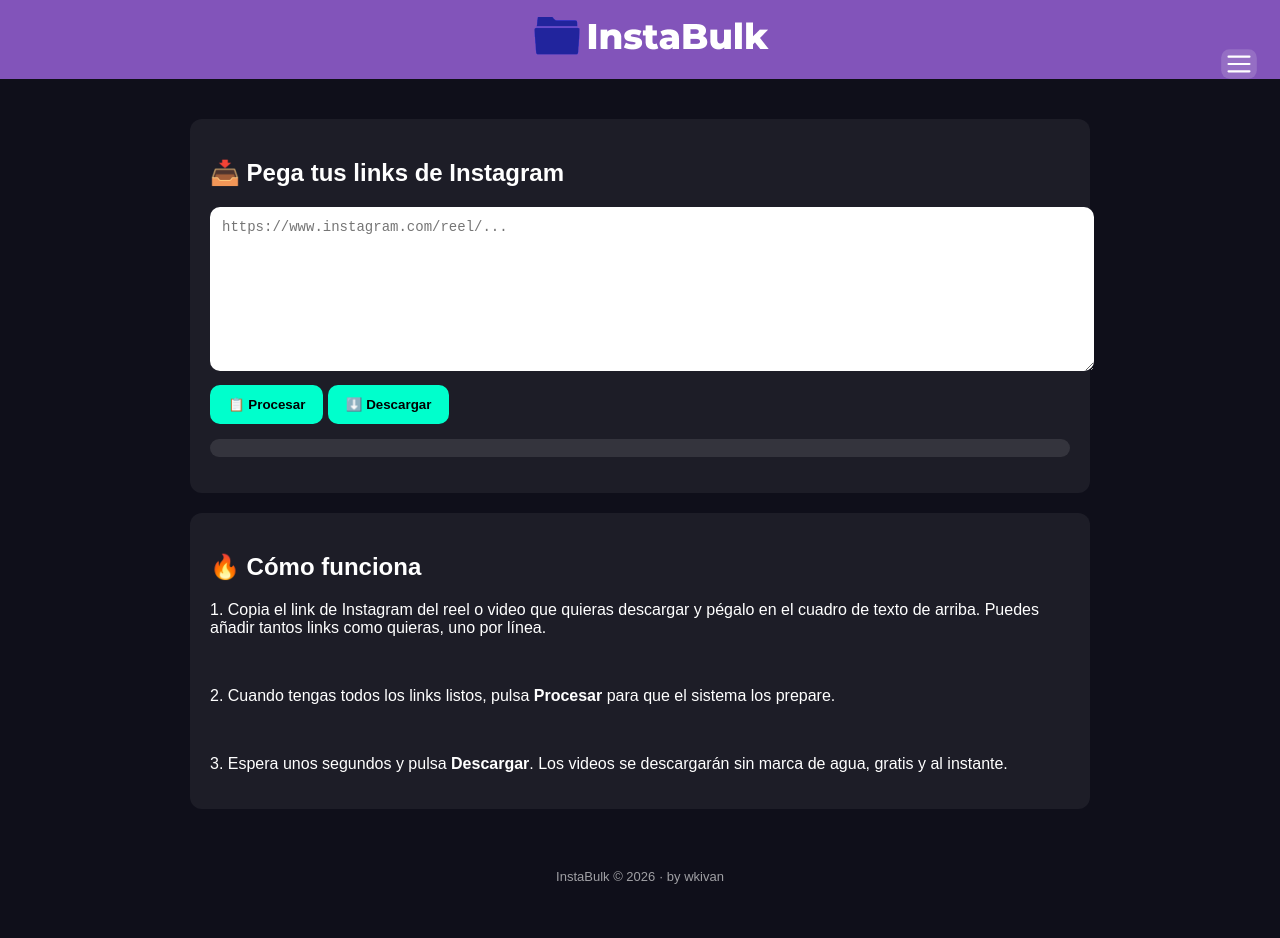
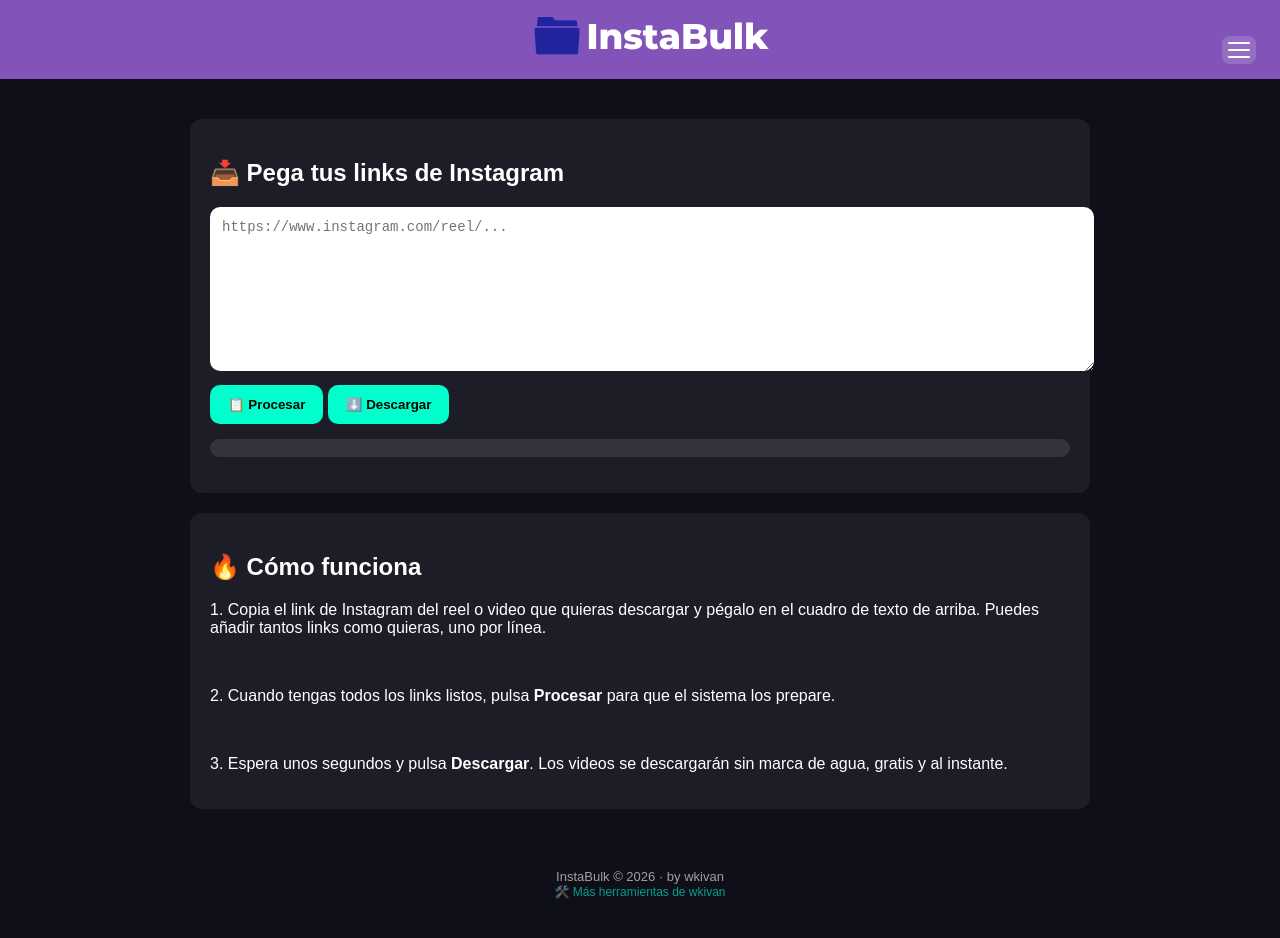
Before and after one commit to wkivan/InstaBulk, a website: page public/index.html in a window 1280 px wide. In both pictures the pointer is over the button "Menú". Drawn offline with Linux system fonts and the light colour scheme.

Commit message:
Update index.html

```diff
--- a/public/index.html
+++ b/public/index.html
@@ -48,7 +48,7 @@
   border-radius: 8px;
   transition: background 0.2s;
 }
-.hamburger:hover { background: rgba(255,255,255,0.15); }
+.hamburger:hover { background: rgba(255,255,255,0.15); transform: translateY(-50%); }
 .hamburger span { display: block; width: 22px; height: 2px; background: white; border-radius: 2px; transition: all 0.3s; }
 .hamburger.open span:nth-child(1) { transform: translateY(7px) rotate(45deg); }
 .hamburger.open span:nth-child(2) { opacity: 0; }
@@ -205,6 +205,8 @@
 
 <footer>
   InstaBulk © 2026 · by wkivan
+  <br>
+  <a href="https://wkivan.github.io/Instats/" target="_blank" style="color:#00ffcc;text-decoration:none;font-size:12px;">🛠️ Más herramientas de wkivan</a>
 </footer>
 
 <script>
```
